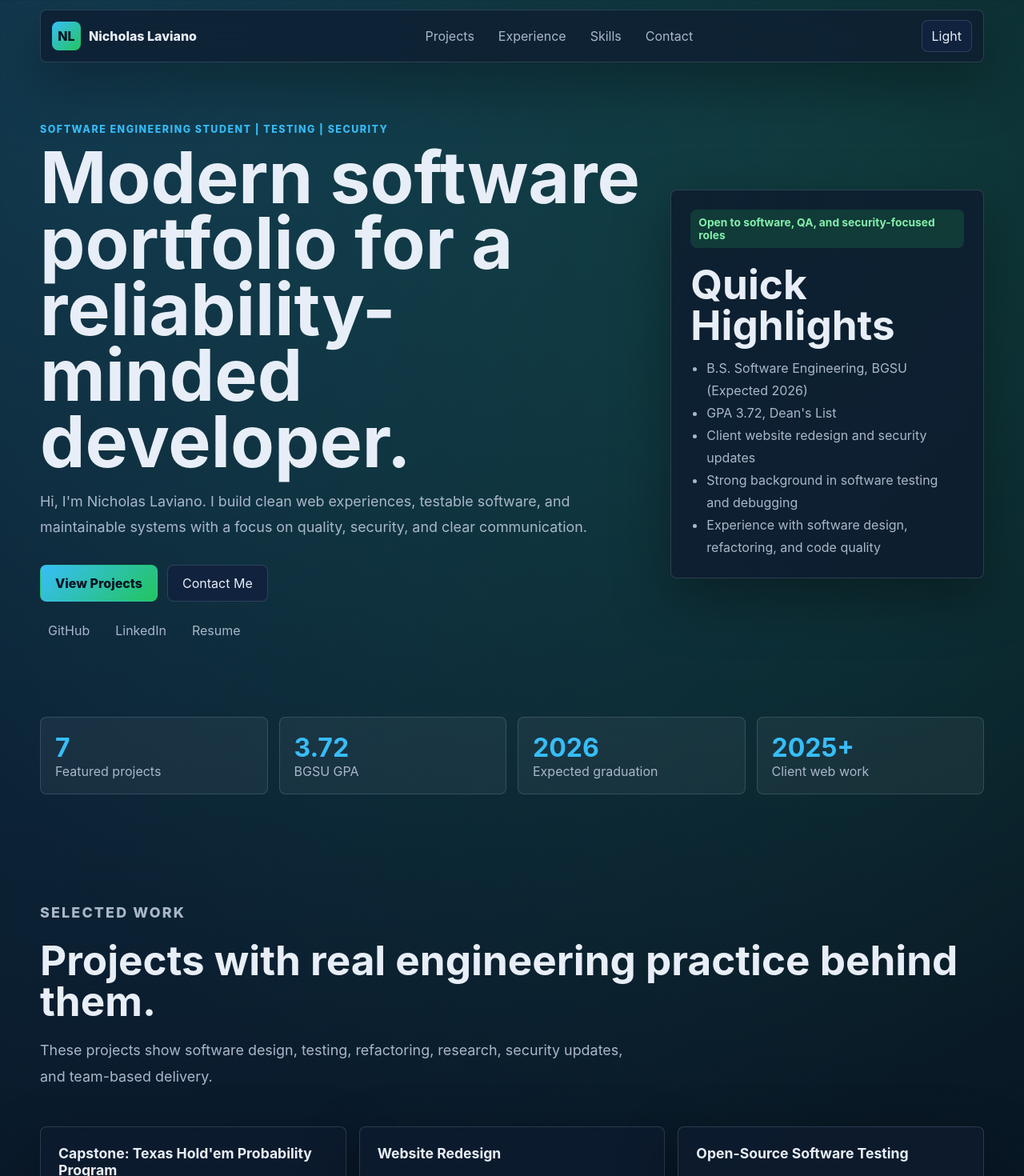
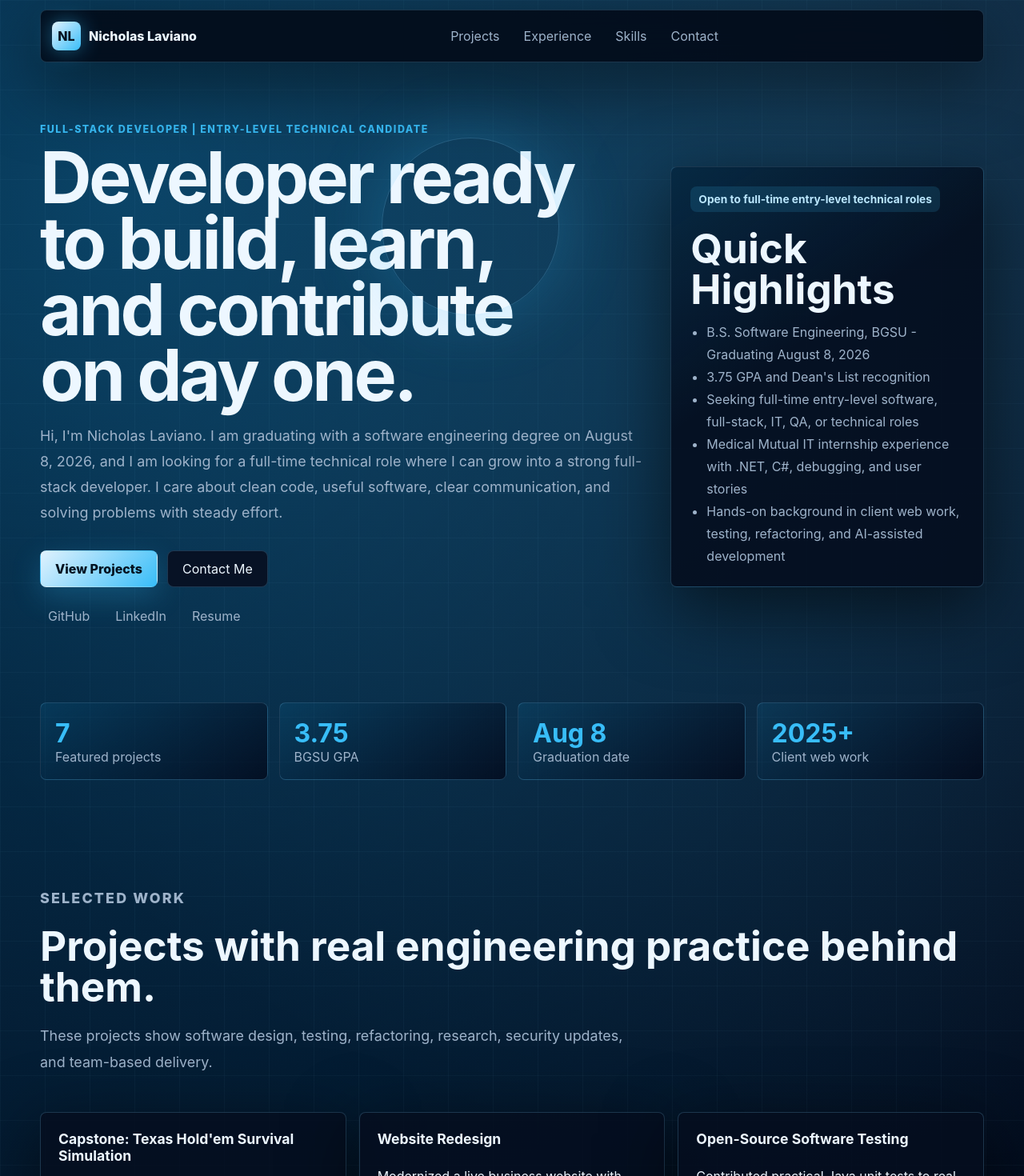
Before and after one commit to Nicklavi11/WebPortfolio, an Angular app: page / in a window 1280 px wide. Shown: the top 1470 px of the page at 80% size. Built offline with nearby package versions, Linux system fonts and the light colour scheme.

Commit message:
Refine portfolio positioning and dark theme

```diff
--- a/src/app/app.html
+++ b/src/app/app.html
@@ -1,4 +1,4 @@
-<div class="site-shell" [class.light-mode]="lightMode()">
+<div class="site-shell">
   <a class="skip-link" href="#main">Skip to content</a>
 
   <header class="site-header">
@@ -15,9 +15,6 @@
     </nav>
 
     <div class="header-actions">
-      <button class="theme-toggle" type="button" (click)="toggleTheme()" [attr.aria-pressed]="lightMode()">
-        {{ lightMode() ? 'Dark' : 'Light' }}
-      </button>
       <button
         class="nav-toggle"
         type="button"
@@ -44,10 +41,10 @@
   <main id="main">
     <section id="home" class="hero section-band">
       <div class="hero-copy">
-        <p class="eyebrow">Software Engineering Student | Testing | Security</p>
-        <h1>Modern software portfolio for a reliability-minded developer.</h1>
+        <p class="eyebrow">Full-Stack Developer | Entry-Level Technical Candidate</p>
+        <h1>Developer ready to build, learn, and contribute on day one.</h1>
         <p class="lead">
-          Hi, I'm Nicholas Laviano. I build clean web experiences, testable software, and maintainable systems with a focus on quality, security, and clear communication.
+          Hi, I'm Nicholas Laviano. I am graduating with a software engineering degree on August 8, 2026, and I am looking for a full-time technical role where I can grow into a strong full-stack developer. I care about clean code, useful software, clear communication, and solving problems with steady effort.
         </p>
 
         <div class="hero-actions">
@@ -63,7 +60,7 @@
       </div>
 
       <aside class="hero-panel" aria-label="Quick highlights">
-        <div class="availability">Open to software, QA, and security-focused roles</div>
+        <div class="availability">Open to full-time entry-level technical roles</div>
         <h2>Quick Highlights</h2>
         <ul>
           @for (highlight of highlights; track highlight) {
@@ -79,12 +76,12 @@
         <span>Featured projects</span>
       </div>
       <div class="stat">
-        <strong>3.72</strong>
+        <strong>3.75</strong>
         <span>BGSU GPA</span>
       </div>
       <div class="stat">
-        <strong>2026</strong>
-        <span>Expected graduation</span>
+        <strong>Aug 8</strong>
+        <span>Graduation date</span>
       </div>
       <div class="stat">
         <strong>2025+</strong>
@@ -152,9 +149,9 @@
     <section id="experience" class="section-band split-section">
       <div class="section-head compact">
         <p class="eyebrow">Experience + education</p>
-        <h2>Practical work, steady growth, and a software engineering foundation.</h2>
+        <h2>Internship experience, client work, and a software engineering foundation.</h2>
         <p>
-          I am studying Software Engineering at Bowling Green State University and applying that coursework through client work, team projects, testing, and design.
+          I am finishing my Software Engineering degree at Bowling Green State University while building practical experience through an IT internship, client web work, team projects, testing, and design.
         </p>
       </div>
 
@@ -173,10 +170,10 @@
         }
 
         <article class="timeline-item education">
-          <p class="date">Expected 2026</p>
+          <p class="date">Graduating August 8, 2026</p>
           <h3>B.S. Software Engineering</h3>
           <p class="org">Bowling Green State University</p>
-          <p>GPA: 3.72 | Dean's List</p>
+          <p>GPA: 3.75 | Dean's List</p>
         </article>
       </div>
     </section>
@@ -206,7 +203,7 @@
         <p class="eyebrow">Let's connect</p>
         <h2>Want to work together?</h2>
         <p>
-          I am open to internship opportunities, co-ops, part-time/full-time software roles, QA roles, and security-focused engineering work.
+          I am looking for a full-time entry-level technical role, ideally in full-stack development, but I am also open to software, IT, QA, support engineering, and security-minded roles where I can contribute and keep growing.
         </p>
       </div>
 
--- a/src/app/app.ts
+++ b/src/app/app.ts
@@ -8,7 +8,6 @@ import { Component, signal } from '@angular/core';
 export class App {
   protected readonly currentYear = new Date().getFullYear();
   protected readonly mobileNavOpen = signal(false);
-  protected readonly lightMode = signal(false);
   protected readonly copyStatus = signal('');
 
   protected readonly socials = [
@@ -18,18 +17,18 @@ export class App {
   ];
 
   protected readonly highlights = [
-    'B.S. Software Engineering, BGSU (Expected 2026)',
-    'GPA 3.72, Dean\'s List',
-    'Client website redesign and security updates',
-    'Strong background in software testing and debugging',
-    'Experience with software design, refactoring, and code quality'
+    'B.S. Software Engineering, BGSU - Graduating August 8, 2026',
+    '3.75 GPA and Dean\'s List recognition',
+    'Seeking full-time entry-level software, full-stack, IT, QA, or technical roles',
+    'Medical Mutual IT internship experience with .NET, C#, debugging, and user stories',
+    'Hands-on background in client web work, testing, refactoring, and AI-assisted development'
   ];
 
   protected readonly featuredProjects = [
     {
-      title: 'Capstone: Texas Hold\'em Probability Program',
-      summary: 'Python training tool that simulates preflop poker decisions and teaches when to push or fold using probability, game theory, and backwards induction concepts.',
-      tags: ['Python', 'Pytest', 'Algorithms', 'Team Project']
+      title: 'Capstone: Texas Hold\'em Survival Simulation',
+      summary: 'Built a survival poker game mode with full poker flow, chip pressure, blinds, an opponent bot, and probability-assisted decisions.',
+      tags: ['Python', 'Simulation', 'Game Logic', 'Team Project']
     },
     {
       title: 'Website Redesign',
@@ -45,14 +44,15 @@ export class App {
 
   protected readonly projects = [
     {
-      title: 'Capstone: Texas Hold\'em Probability Program',
-      summary: 'A Python program that simulates a Texas Hold\'em game and trains users when to push or fold based on preflop card probability.',
+      title: 'Capstone: Texas Hold\'em Survival Simulation',
+      summary: 'A Python poker simulation where the user starts with 100 chips against an opponent with 1000 chips, playing 5-10 blinds in a survival-style game mode.',
       bullets: [
-        'Built a hand evaluation and decision recommendation engine for all-in decisions.',
-        'Used algorithms, math, game theory, and backwards induction concepts.',
+        'Recreated the full poker workflow for the Survival mode, including blinds, chip stacks, game progression, and decision flow.',
+        'Built a poker bot opponent so the user could play against automated decisions instead of a static simulation.',
+        'Connected the game mode to the probability program so recommendations could help the user make stronger choices.',
         'Worked with unit tests, CI, code reviews, documentation, weekly sprints, and monthly iterations in GitLab.'
       ],
-      tags: ['Python', 'Refactoring', 'Pytest', 'Sprints', 'GitLab', 'Team Project'],
+      tags: ['Python', 'Simulation', 'Poker Bot', 'Probability', 'Pytest', 'GitLab'],
       links: [{ label: 'In Progress', href: '' }]
     },
     {
@@ -90,7 +90,7 @@ export class App {
     },
     {
       title: 'Website Redesign',
-      summary: 'Ongoing freelance website redesign for a real business, focused on security, reliability, and modernizing a live production website.',
+      summary: 'Freelance website redesign for a real business, focused on security, reliability, and modernizing a live production website.',
       bullets: [
         'Worked directly with the client to gather requirements and update content.',
         'Added an SSL certificate and improved site security.',
@@ -130,11 +130,22 @@ export class App {
 
   protected readonly experience = [
     {
+      role: 'IT Intern',
+      org: 'Medical Mutual',
+      date: 'May 2026 - August 2026',
+      bullets: [
+        'Learned and applied .NET framework concepts, C#, debugging, troubleshooting, and corporate development workflows.',
+        'Worked with user stories, spike investigations, and technical research to understand and support team delivery.',
+        'Practiced prompt engineering and an AI-first approach to speed up investigation, learning, and problem solving.',
+        'Gained experience communicating in a professional technical environment with real business processes.'
+      ]
+    },
+    {
       role: 'Website Designer',
       org: 'Zone Aviation',
-      date: '2025 - Present',
+      date: '2025 - May 2026',
       bullets: [
-        'Coordinate directly with the client to gather requirements and update website content.',
+        'Coordinated directly with the client to gather requirements and update website content.',
         'Added SSL and managed backend updates.',
         'Created backups and tested changes locally before deploying to the live site.',
         'Fixed broken links, replaced outdated images, and improved site navigation.'
@@ -143,7 +154,7 @@ export class App {
     {
       role: 'Certified Trainer',
       org: 'Chipotle',
-      date: '2022 - Present',
+      date: '2022 - July 2026',
       bullets: [
         'Train new employees on procedures and quality standards in a fast-paced environment.',
         'Practice communication, teamwork, and reliability while balancing college coursework.'
@@ -152,10 +163,10 @@ export class App {
   ];
 
   protected readonly skillGroups = [
-    { title: 'Languages', skills: ['C++', 'C', 'Java', 'JavaScript', 'HTML/CSS', 'SQL', 'Python'] },
+    { title: 'Languages', skills: ['C#', 'C++', 'C', 'Java', 'JavaScript', 'HTML/CSS', 'SQL', 'Python'] },
+    { title: 'Full-Stack + IT', skills: ['.NET Framework', 'User Stories', 'Spike Investigations', 'Troubleshooting', 'Corporate Workflow'] },
     { title: 'Testing + Quality', skills: ['JUnit', 'Pytest', 'Refactoring', 'CI', 'Debugging'] },
-    { title: 'Tools', skills: ['Git', 'GitHub', 'GitLab', 'Maven', 'CMake', 'OMNeT++'] },
-    { title: 'Concepts', skills: ['OOP', 'SOLID', 'UML', 'Cohesion/Coupling', 'Security-minded Engineering'] }
+    { title: 'Tools + Concepts', skills: ['Git', 'GitHub', 'GitLab', 'Maven', 'CMake', 'OOP', 'SOLID', 'Prompt Engineering', 'AI-First Development'] }
   ];
 
   protected toggleMobileNav(): void {
@@ -166,10 +177,6 @@ export class App {
     this.mobileNavOpen.set(false);
   }
 
-  protected toggleTheme(): void {
-    this.lightMode.update((enabled) => !enabled);
-  }
-
   protected async copyEmail(): Promise<void> {
     await navigator.clipboard.writeText('nlavian@bgsu.edu');
     this.copyStatus.set('Email copied: nlavian@bgsu.edu');
--- a/src/styles.css
+++ b/src/styles.css
@@ -1,8 +1,8 @@
 :root {
   color-scheme: dark;
   font-family: Inter, ui-sans-serif, system-ui, -apple-system, BlinkMacSystemFont, "Segoe UI", sans-serif;
-  background: #07111f;
-  color: #e8eef7;
+  background: #020617;
+  color: #edf7ff;
   scroll-behavior: smooth;
 }
 
@@ -13,7 +13,7 @@
 body {
   margin: 0;
   min-width: 320px;
-  background: #07111f;
+  background: #020617;
 }
 
 a {
@@ -27,36 +27,26 @@ textarea {
 }
 
 .site-shell {
-  --bg: #07111f;
-  --surface: rgba(14, 27, 47, 0.82);
-  --surface-strong: #10223d;
-  --text: #e8eef7;
-  --muted: #a9b7ca;
-  --line: rgba(167, 188, 214, 0.2);
+  --bg: #020617;
+  --surface: rgba(5, 14, 30, 0.84);
+  --surface-strong: #071225;
+  --text: #edf7ff;
+  --muted: #9eb3ca;
+  --line: rgba(125, 211, 252, 0.2);
   --accent: #38bdf8;
-  --accent-2: #22c55e;
-  --shadow: 0 24px 70px rgba(0, 0, 0, 0.35);
+  --accent-2: #7dd3fc;
+  --accent-3: #0ea5e9;
+  --shadow: 0 26px 90px rgba(0, 0, 0, 0.58);
   min-height: 100vh;
   overflow-x: hidden;
   color: var(--text);
   background:
-    radial-gradient(circle at 10% 0%, rgba(56, 189, 248, 0.22), transparent 30%),
-    radial-gradient(circle at 85% 5%, rgba(34, 197, 94, 0.16), transparent 24%),
-    linear-gradient(180deg, #07111f 0%, #091728 46%, #07111f 100%);
-}
-
-.site-shell.light-mode {
-  --bg: #f5f8fc;
-  --surface: rgba(255, 255, 255, 0.88);
-  --surface-strong: #ffffff;
-  --text: #0d1726;
-  --muted: #526174;
-  --line: rgba(41, 55, 76, 0.14);
-  --shadow: 0 24px 70px rgba(30, 41, 59, 0.14);
-  background:
-    radial-gradient(circle at 10% 0%, rgba(56, 189, 248, 0.2), transparent 30%),
-    radial-gradient(circle at 85% 5%, rgba(34, 197, 94, 0.12), transparent 24%),
-    linear-gradient(180deg, #f5f8fc 0%, #eef5fb 48%, #f8fbff 100%);
+    linear-gradient(90deg, rgba(125, 211, 252, 0.04) 1px, transparent 1px),
+    linear-gradient(rgba(125, 211, 252, 0.035) 1px, transparent 1px),
+    radial-gradient(circle at 12% 4%, rgba(14, 165, 233, 0.34), transparent 28%),
+    radial-gradient(circle at 82% 2%, rgba(125, 211, 252, 0.16), transparent 22%),
+    linear-gradient(180deg, #020617 0%, #031021 45%, #020617 100%);
+  background-size: 56px 56px, 56px 56px, auto, auto, auto;
 }
 
 .skip-link {
@@ -95,7 +85,7 @@ textarea {
   margin-top: 12px;
   border: 1px solid var(--line);
   border-radius: 8px;
-  background: color-mix(in srgb, var(--surface) 92%, transparent);
+  background: rgba(3, 10, 24, 0.9);
   padding: 12px 14px;
   box-shadow: var(--shadow);
   backdrop-filter: blur(18px);
@@ -125,8 +115,9 @@ textarea {
   height: 36px;
   place-items: center;
   border-radius: 8px;
-  background: linear-gradient(135deg, var(--accent), var(--accent-2));
+  background: linear-gradient(135deg, #e0f2fe, var(--accent));
   color: #031321;
+  box-shadow: 0 0 26px rgba(56, 189, 248, 0.46);
 }
 
 .site-nav {
@@ -161,7 +152,6 @@ textarea {
   gap: 8px;
 }
 
-.theme-toggle,
 .nav-toggle,
 .btn {
   border: 1px solid var(--line);
@@ -169,10 +159,6 @@ textarea {
   background: var(--surface-strong);
   color: var(--text);
   cursor: pointer;
-}
-
-.theme-toggle {
-  padding: 9px 12px;
 }
 
 .nav-toggle {
@@ -221,6 +207,19 @@ textarea {
   align-items: center;
   gap: 32px;
   min-height: calc(100vh - 84px);
+  position: relative;
+}
+
+.hero::before {
+  content: "";
+  position: absolute;
+  inset: 12% 45% auto auto;
+  width: 220px;
+  height: 220px;
+  border: 1px solid rgba(125, 211, 252, 0.22);
+  border-radius: 50%;
+  box-shadow: 0 0 90px rgba(56, 189, 248, 0.24);
+  pointer-events: none;
 }
 
 .eyebrow {
@@ -244,6 +243,8 @@ h1 {
   margin-bottom: 18px;
   font-size: clamp(3rem, 7vw, 6.5rem);
   line-height: 0.92;
+  letter-spacing: -0.04em;
+  text-wrap: balance;
 }
 
 h2 {
@@ -295,9 +296,10 @@ h3 {
 
 .btn.primary {
   border-color: transparent;
-  background: linear-gradient(135deg, var(--accent), var(--accent-2));
+  background: linear-gradient(135deg, #e0f2fe, var(--accent));
   color: #031321;
   font-weight: 850;
+  box-shadow: 0 12px 36px rgba(56, 189, 248, 0.24);
 }
 
 .social-links a,
@@ -321,14 +323,17 @@ h3 {
 
 .hero-panel {
   padding: 24px;
+  background:
+    linear-gradient(145deg, rgba(14, 165, 233, 0.16), transparent 42%),
+    rgba(5, 14, 30, 0.9);
 }
 
 .availability {
   width: fit-content;
   margin-bottom: 20px;
   border-radius: 8px;
-  background: rgba(34, 197, 94, 0.16);
-  color: #85efac;
+  background: rgba(56, 189, 248, 0.14);
+  color: #bae6fd;
   padding: 8px 10px;
   font-size: 0.86rem;
   font-weight: 750;
@@ -353,7 +358,7 @@ h3 {
 .stat {
   border: 1px solid var(--line);
   border-radius: 8px;
-  background: rgba(255, 255, 255, 0.05);
+  background: linear-gradient(145deg, rgba(14, 165, 233, 0.11), rgba(2, 6, 23, 0.72));
   padding: 18px;
 }
 
@@ -421,7 +426,7 @@ h3 {
   border: 1px solid rgba(56, 189, 248, 0.28);
   border-radius: 999px;
   background: rgba(56, 189, 248, 0.1);
-  color: color-mix(in srgb, var(--accent) 70%, var(--text));
+  color: #bae6fd;
   padding: 7px 10px;
   font-size: 0.84rem;
   font-weight: 700;
@@ -450,7 +455,7 @@ h3 {
 }
 
 .education {
-  background: linear-gradient(135deg, rgba(56, 189, 248, 0.16), rgba(34, 197, 94, 0.1));
+  background: linear-gradient(135deg, rgba(56, 189, 248, 0.16), rgba(2, 6, 23, 0.6));
 }
 
 .skills-grid {
```
